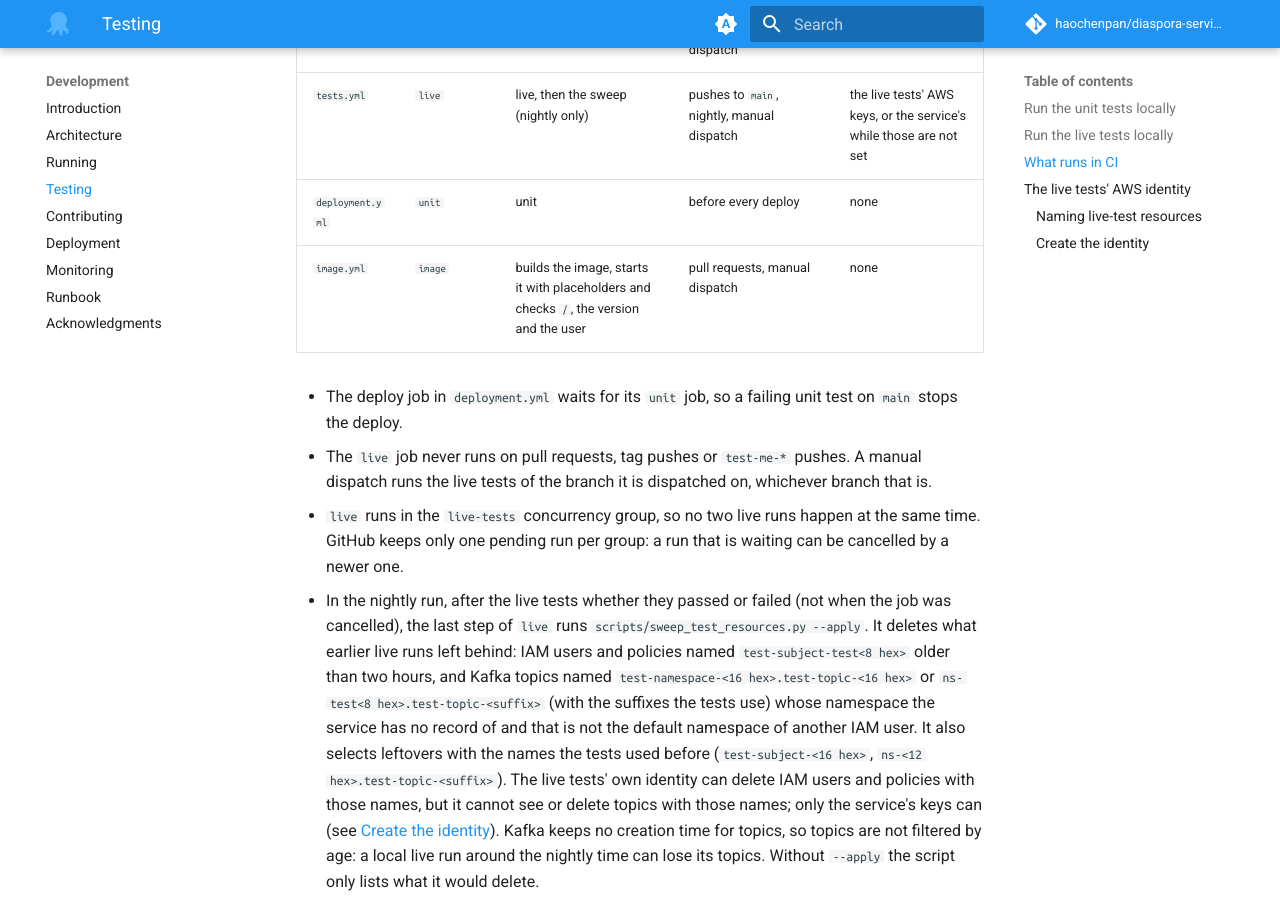
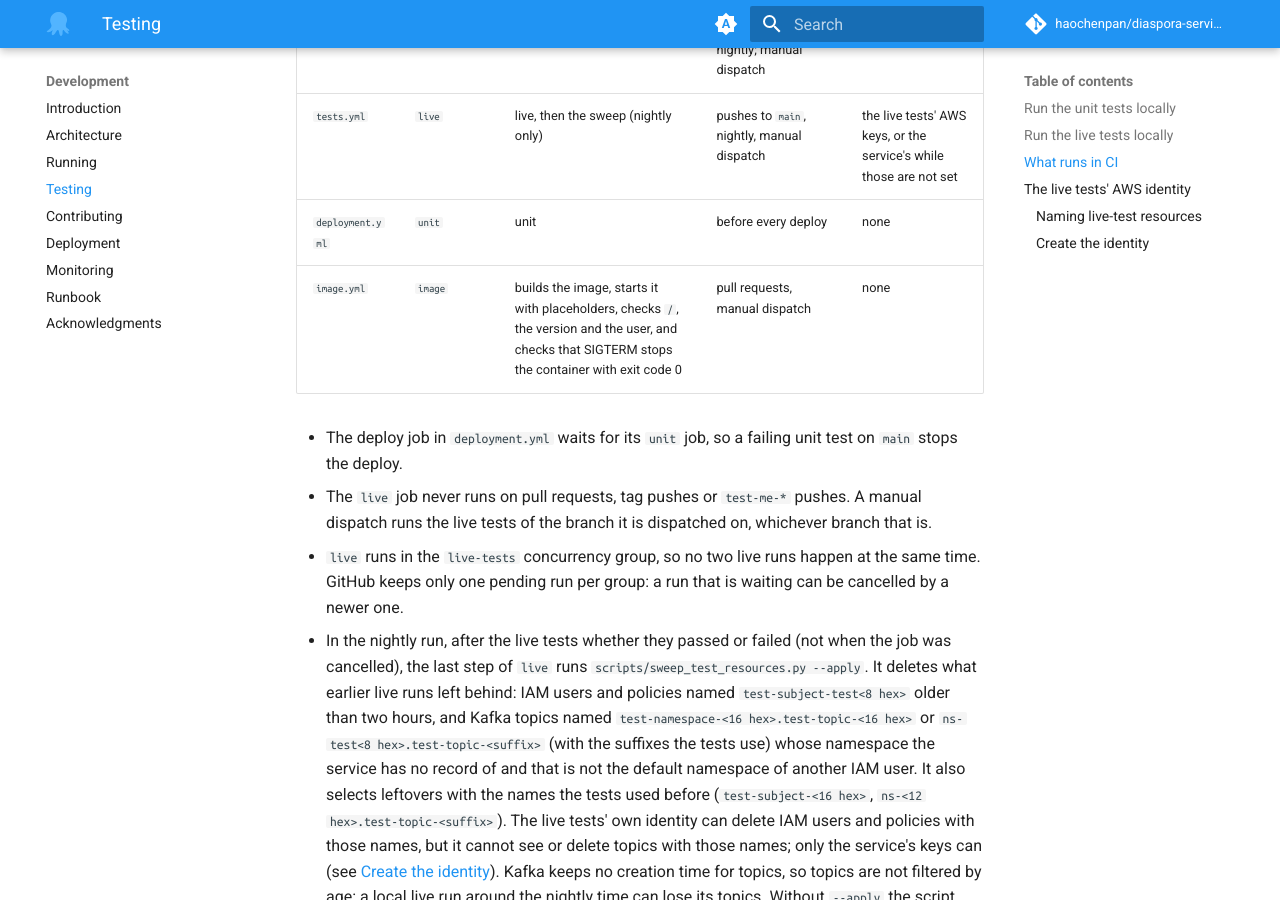
Before and after one commit to haochenpan/diaspora-service, an MkDocs documentation site: the page built from docs/2-testing.md, in a window 1280 px wide and 900 px high, scrolled down 1638 px. Built offline with MkDocs 1.6.1 and Material for MkDocs 9.7.7, drawn with Linux system fonts in a browser that asks for light colours; comment, search, counter and statistics services are not loaded; the version menu is left out.

Commit message:
Say in the CI table that image.yml checks how the container stops
Co-Authored-By: Claude Opus 5.5 <noreply@anthropic.com>

```diff
--- a/docs/2-testing.md
+++ b/docs/2-testing.md
@@ -72,7 +72,7 @@ coverage report
 | `tests.yml` | `unit` | unit | pull requests; pushes to `main`, `test-me-*` and tags; nightly; manual dispatch | none |
 | `tests.yml` | `live` | live, then the sweep (nightly only) | pushes to `main`, nightly, manual dispatch | the live tests' AWS keys, or the service's while those are not set |
 | `deployment.yml` | `unit` | unit | before every deploy | none |
-| `image.yml` | `image` | builds the image, starts it with placeholders and checks `/`, the version and the user | pull requests, manual dispatch | none |
+| `image.yml` | `image` | builds the image, starts it with placeholders, checks `/`, the version and the user, and checks that SIGTERM stops the container with exit code 0 | pull requests, manual dispatch | none |
 
 - The deploy job in `deployment.yml` waits for its `unit` job, so a failing
   unit test on `main` stops the deploy.
```
